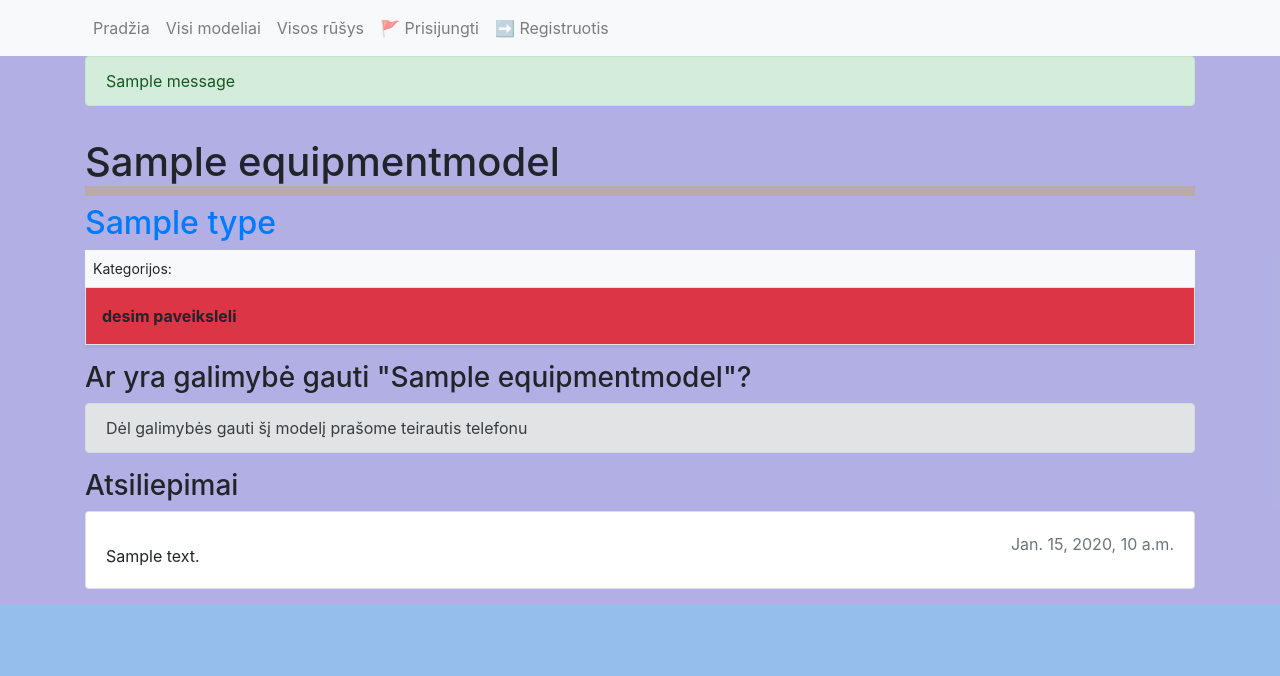
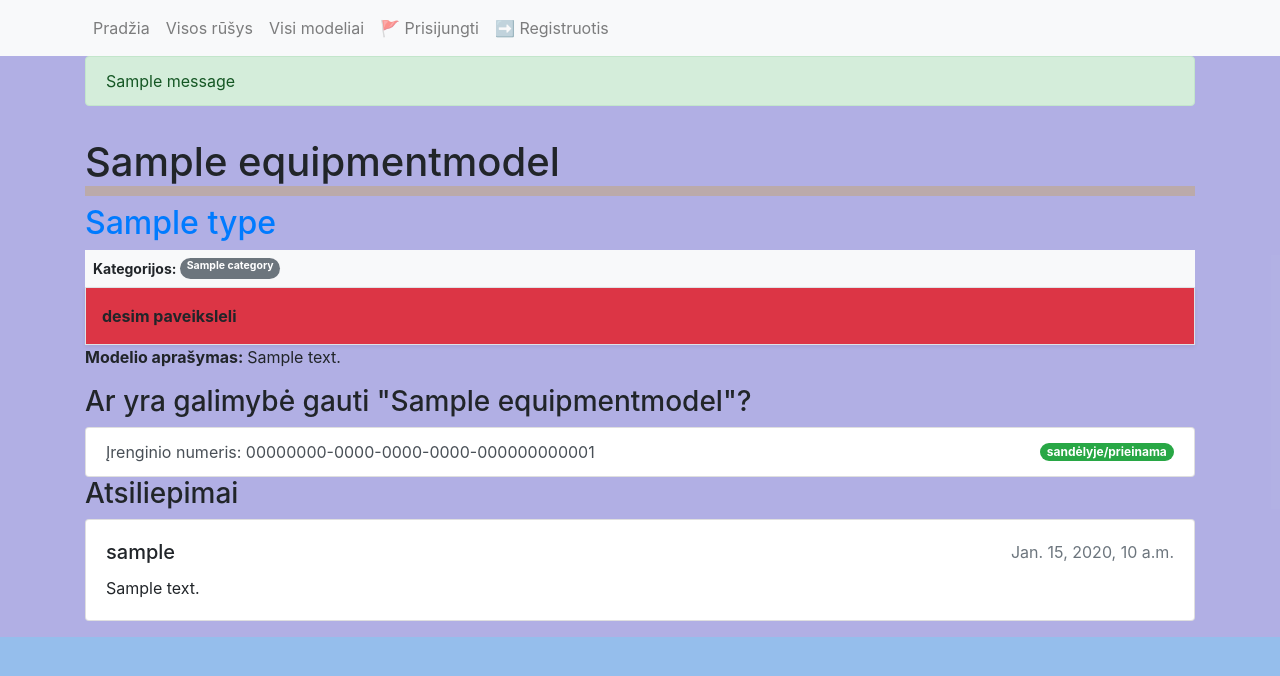
Before and after one commit to MaxPy22/social_rent, a Django app: page /special_equipment/equipmentmodel/1/ in a window 1280 px wide. Shown: the top 676 px of the page. Run offline with Django 4.2, Linux system fonts and the light colour scheme; tables that the repository leaves empty hold one stand-in row (values such as "Sample post"); one stand-in notice (Sample message) is shown.

Commit message:
klaidu taisymas, kodo tvarkymas

```diff
--- a/social_rent/special_equipment/models.py
+++ b/social_rent/special_equipment/models.py
@@ -4,13 +4,9 @@ from django.contrib.auth.models import User
 from tinymce.models import HTMLField
 from datetime import date
 
-# from django.contrib.auth.models import User
 # from django.utils.translation import gettext_lazy as _
-# from datetime import date
 
 
-
-# Create your models here.
 class Category(models.Model): # priemoniu kategorijos
     category_title = models.CharField('Spec. priemonių kategorijos', max_length=156, help_text='nurodyti kateogoriją (pvz. judėjimo, higienos reikmenys ir t.t.)')
 
@@ -23,7 +19,7 @@ class Category(models.Model): # priemoniu kategorijos
         verbose_name_plural = 'spec. priemonių kategorijos'
 
 
-class Type(models.Model): # priemoniu rusys, tipai
+class Type(models.Model): # priemoniu rusys/tipai
     type_title = models.CharField(('rūšis'), max_length=156, help_text='nurodyti konkrečią rūšį (pvz. neigaliojo vežimėlis, funkcinė lova ir pan.)')
     description = models.CharField('trumpas aprašymas', max_length=156, help_text='keli rūšies pavyzdžiai ir kita svarbiausia informacija', default="-")
     category = models.ManyToManyField(Category, verbose_name='Kategorija', related_name='types', help_text='nurodykit priemonės kategoriją')
@@ -44,7 +40,6 @@ class Type(models.Model): # priemoniu rusys, tipai
 
 class EquipmentModel(models.Model): # turimu priemoniu konkretus modeliai
     model_name = models.CharField('gaminio modelio pavadinimas', max_length=156)
-    # description = models.TextField('trumpas aprašymas/pagrindinės modelio savybės', max_length=1000, default='informacija tikslinama')
     description = HTMLField('arašymas,pagrindinės modelio savybės', help_text='svarbiausia informacija apie gaminį', default='informacija tikslinama')
     # image = models.ImageField(_('gaminio foto'), upload_to='apps/images', null=True, blank=True)
     type = models.ForeignKey(Type, on_delete=models.SET_NULL, null=True, related_name='equipment_models', verbose_name='priemonės rūšis')
@@ -68,7 +63,6 @@ class EquipmentModel(models.Model): # turimu priemoniu konkretus modeliai
 
 
 class EquipmentUnit(models.Model): # turimu priemoniu apskaitiniai vienetai
-    # inventory_number = models.UUIDField('inventorinis numeris', primary_key=True, default=uuid.uuid4, help_text='apskaitomam priemonės vienetui suteiktas unikalus inventorinis numeris', editable=False)
     id = models.UUIDField('inventorinis numeris', primary_key=True, default=uuid.uuid4, help_text='apskaitomam priemonės vienetui suteiktas unikalus inventorinis numeris', editable=False)
     notes = models.CharField(('pastabos'), max_length=224, null=True, default='-')
     returning_date = models.DateField('perduota iki: ', null=True, blank=True, db_index=True)
@@ -90,9 +84,15 @@ class EquipmentUnit(models.Model): # turimu priemoniu apskaitiniai vienetai
     def __str__(self):
         return f'{str(self.equipment_model.model_name)} - {str(self.id)}'
 
+    # @property
+    # def is_overdue(self):
+    #     if self.due_back and self.due_back < date.today():
+    #         return True
+    #     return False
+
 
     class Meta:
-        # ordering = ['returning_date']
+        ordering = ['returning_date']
         verbose_name = 'spec. priemonės vienetas'
         verbose_name_plural = 'spec. priemonių atsargos'
 
@@ -100,7 +100,7 @@ class EquipmentModelComment(models.Model):
     equipment_model = models.ForeignKey(
         EquipmentModel,
         on_delete=models.CASCADE,
-        related_name='equipment_model_comments',
+        related_name='model_comments',
         verbose_name='modelis',
         null=True, blank=True,
     )
--- a/social_rent/special_equipment/templates/special_equipment/base.html
+++ b/social_rent/special_equipment/templates/special_equipment/base.html
@@ -20,11 +20,9 @@
                 <div class="collapse navbar-collapse" id="navbarSupportedContent">
                     <ul class="navbar-nav mr-auto">{% block navigation %}
                         <li class="nav-item"><a class="nav-link" href="{% url 'index' %}">Pradžia</a></li>
+                        <li class="nav-item"><a class="nav-link" href="{% url 'typesurl' %}">Visos rūšys</a></li>
                         <li class="nav-item"><a class="nav-link" href="{% url 'equipmentmodelsurl' %}">Visi modeliai</a></li>
-                        <li class="nav-item"><a class="nav-link" href="{% url 'typesurl' %}">Visos rūšys</a></li>
-
                         {% if request.user.is_authenticated %}
-
                         <li class="nav-item"><span class="nav-link">   &#129333; Jūs prisijungęs kaip {{ user.username }}</span></li>
                         {% if user.is_superuser or user.is_staff %}
                             <li class="nav-item"><a class="nav-link" href="{% url 'admin:index' %}">Labas, admine!</a></li>
@@ -33,9 +31,7 @@
                         {% else %}
                         <li class="nav-item"><a class="nav-link" href="{% url 'login' %}?next={{ request.path }}"> &#128681; Prisijungti</a></li>
                         <li class="nav-item"><a class="nav-link" href="{% url 'register' %}"> &#10145; Registruotis</a></li>
-
                         {% endif %}
-
                     {% endblock navigation %}</ul>
                 </div>
             </div>
--- a/social_rent/special_equipment/templates/special_equipment/equipmentmodel_details.html
+++ b/social_rent/special_equipment/templates/special_equipment/equipmentmodel_details.html
@@ -1,6 +1,6 @@
 {% extends 'special_equipment/base.html' %}
 {% load static %}
-{% block title %}{{ equipment_model.model_name }} | {{ block.super }}{% endblock title %}
+{% block title %}{{ equipmentmodel.model_name }} | {{ block.super }}{% endblock title %}
 
 {% block content %}
     <div class="container py-3">
@@ -8,18 +8,18 @@
         <a href="{% url 'typeurl' equipmentmodel.type.id %}"><h2>{{ equipmentmodel.type }}</h2></a>
         <div class="d-flex p-2 bg-light small">
             {% if equipmentmodel.category.count > 0 %}
-                <span class="flex-shrink-1">Kategorijos:</span>
+                <span class="flex-shrink-1"> <strong> Kategorijos: </strong> </span>
                 {% for kategorija in equipmentmodel.category.all %}
-                    <span class="badge badge-pill badge-secondary ml-1">{{ category }}</span>
+                    <span class="badge badge-pill badge-secondary ml-1">{{ kategorija }}</span>
                 {% endfor %}
             {% else %}
                 <span class="flex-shrink-1">Kategorija neapibrėžta</span>
             {% endif %}
-
         </div>
         <div class="d-flex flex-column flex-md-row align-items-center p-3 px--mb-3 bg-danger border bottom shadow-sm">
         <strong> desim paveiksleli</strong>
         </div>
+
 
         {% comment %}
     {% if equipmentmodel.pic %}
@@ -28,14 +28,15 @@
         <img style="max-width: 400px;" class="img-fluid img-thumbnail float-right ml-3" src="{% static 'special_equipment/img/pav.jpg' %}">
     {% endif %}
     {% endcomment %}
-    <p>{{ equipmentmodel.summary|safe }}</p>
 
+
+    <p> <strong> Modelio aprašymas: </strong> {{ equipmentmodel.description|safe }}</p>
     <h3> Ar yra galimybė gauti "{{ equipmentmodel.model_name }}"? </h3>
-    {% if equipment_model.equipment_units.count > 0 %}
+    {% if equipmentmodel.equipment_units.count > 0 %}
         <div class="list-group">
-            {% for model_unit in equipment_model.equipment_units.all %}
+            {% for model_unit in equipmentmodel.equipment_units.all %}
             <div class="list-group-item list-group-item-action d-flex justify-content-between align-items-center">
-                <span class="flex-grow-1">{{ model_unit.id }}</span>
+                <span class="flex-grow-1"> Įrenginio numeris: {{ model_unit.id }}</span>
                 <span class="badge
                 {% if model_unit.status == 'ok' %}badge-success
                 {% elif model_unit.status == 'kt' %}badge-secondary
@@ -51,14 +52,13 @@
     {% else %}
         <div class="alert alert-secondary">Dėl galimybės gauti šį modelį prašome teirautis telefonu</div>
     {% endif %}
-
     <h3>Atsiliepimai</h3>
-    {% if equipmentmodel.equipment_model_comments.count > 0%}
-        {% for comment in equipmentmodel.equipment_model_comments.all %}
+    {% if equipmentmodel.model_comments.count > 0%}
+        {% for comment in equipmentmodel.model_comments.all %}
         <div class="card">
             <div class="card-body">
                 <span class="text-muted float-right">{{ comment.created_at }}</span>
-                <h5 class="card-title">{{ comment.reviewer }}</h5>
+                <h5 class="card-title">{{ comment.commentator }}</h5>
                 {{ comment.content|safe }}
             </div>
         </div>
@@ -70,7 +70,7 @@
     <div class="FieldWrapper">
         <h4>Palikite Atsiliepimą</h4>
         <form method="post" action="">
-            {% csrf_token%}
+            {% csrf_token %}
             {{ form.content }}<br/>
             <input type="submit" value="išsaugoti" class="btn btn-primary">
         </form>
--- a/social_rent/special_equipment/templates/special_equipment/equipmentmodels_list.html
+++ b/social_rent/special_equipment/templates/special_equipment/equipmentmodels_list.html
@@ -3,7 +3,7 @@
 <div class="container py-3">
     <h1>Įrangos ir kitų priemonių modeliai</h1>
     <form action="{% url 'equipmentmodelsurl' %}" method="get" class="d-flex mb-3">
-        <input type="text" name="searchname" value="{{ request.GET.search }}" placeholder="įveskite modelio pavadinimą..." class="flex-grow-1">
+        <input type="text" name="search_name" value="{{ request.GET.search_text }}" placeholder="įveskite modelio arba rūšies pavadinimą..." class="flex-grow-1">
         <button type="submit" class="btn btn-secondary ml-1">&#128269; ieškoti</button>
     </form>
     <div class="list-group">
@@ -27,3 +27,5 @@
     </div>
 </div>
 {% endblock content %}
+
+{% block title %} Modeliai | {{ block.super }}{% endblock title %}s
--- a/social_rent/special_equipment/templates/special_equipment/index.html
+++ b/social_rent/special_equipment/templates/special_equipment/index.html
@@ -2,14 +2,10 @@
 {% block content %}
 <div class="container">
     <h1>VŠĮ "Neįgaliųjų centras"</h1>
-
     <h3>Mes turime</h3>
     <ul>
         <li>Įvairios įrangos ir priemonių neįgaliesiems <strong>{{ num_units }}</strong></li>
         <li>Šiuo metu laisva (galima paimti) <strong>{{ num_units_available }}</strong></li>
-
-        {# <li>Knygų: <strong>{{ num_books }}</strong></li> #}
-        {# <li>Autorių: <strong>{{ num_authors }}</strong></li> #}
     </ul>
 </div>
 {% endblock content %}
--- a/social_rent/special_equipment/views.py
+++ b/social_rent/special_equipment/views.py
@@ -9,6 +9,8 @@ from django.contrib import messages
 from django.core.paginator import Paginator
 from django.views.decorators.csrf import csrf_protect
 from .forms import EquipmentModelReviewForm
+
+# from .forms import ModelReviewForm
 
 @csrf_protect
 def register(request):
@@ -48,29 +50,15 @@ def index(request):
 
     return render(request, 'special_equipment/index.html', context)
 
-
 def types(request):
     paginator = Paginator(Type.objects.all(), 4)
     page_number = request.GET.get('page')
     types = paginator.get_page(page_number)
     return render(request, 'special_equipment/types.html', {'types': types})
 
-def type(request, type_id): ## equipmentmodel.html - nepabaigta
+def type(request, type_id):
     type = get_object_or_404(Type, pk=type_id)
     return render(request, 'special_equipment/type.html', {'type': type})
-
-
-# #
-# def equipmentmodel(request, equipmentmodel_id): ## equipmentmodel.html - nepabaigta
-#     equipmentmodel = get_object_or_404(EquipmentModel, pk=equipmentmodel_id)
-#     return render(request, 'special_equipment/equipmentmodel.html', {'equipmentmodel': equipmentmodel})
-
-# def equipmentmodels(request):
-#     paginator = Paginator(EquipmentModel.objects.all(), 5)
-#     page_number = request.GET.get('page')
-#     equipmentmodels = paginator.get_page(page_number)
-#     return render(request, 'special_equipment/equipmentmodels.html', {'equipmentmodels': equipmentmodels})
-##
 
 
 class EquipmentModelsListView(generic.ListView):
@@ -82,16 +70,16 @@ class EquipmentModelsListView(generic.ListView):
 
     def get_queryset(self):
         queryset = super().get_queryset()
-        if self.request.GET.get('searchname'):
-            search = self.request.GET.get('searchname')
+        if self.request.GET.get('search_name'):
+            search_text = self.request.GET.get('search_name')
             queryset = queryset.filter(
-                Q(model_name__icontains=search) |
+                Q(model_name__icontains=search_text) |
                 # Q(summary__icontains=search) |
-                Q(type__type_title__istartswith=search)
+                Q(type__type_title__icontains=search_text)
             )
         return queryset
 
-    def get_context_data(self, **kwargs): ## equipmentmodels_list 20 eilute - nebereikia
+    def get_context_data(self, **kwargs):
         context = super().get_context_data(**kwargs)
         context.update({'spalva': 'wheat'})
         return context
@@ -118,7 +106,7 @@ class EquipmentModelDetailView(generic.DetailView, FormMixin):
         form.instance.commentator = self.request.user
         form.save()
         return super().form_valid(form)
-##
+
 
 class LoanedEquipmentByPation(LoginRequiredMixin, generic.ListView):
     model = EquipmentUnit
```
Also changed, not shown: social_rent/special_equipment/admin.py (+2 -6 lines), social_rent/special_equipment/templates/special_equipment/equipmentmodels.html (+0 -7 lines), social_rent/special_equipment/urls.py (+0 -8 lines), social_rent/special_equipment/migrations/0016_alter_equipmentmodelcomment_options.py, social_rent/special_equipment/migrations/0017_alter_equipmentunit_options.py (added), social_rent/special_equipment/migrations/0018_alter_equipmentmodelcomment_commentator.py (added), social_rent/special_equipment/migrations/0019_alter_equipmentmodelcomment_equipment_model.py (added), social_rent/special_equipment/migrations/0020_alter_equipmentmodelcomment_commentator.py (added).
